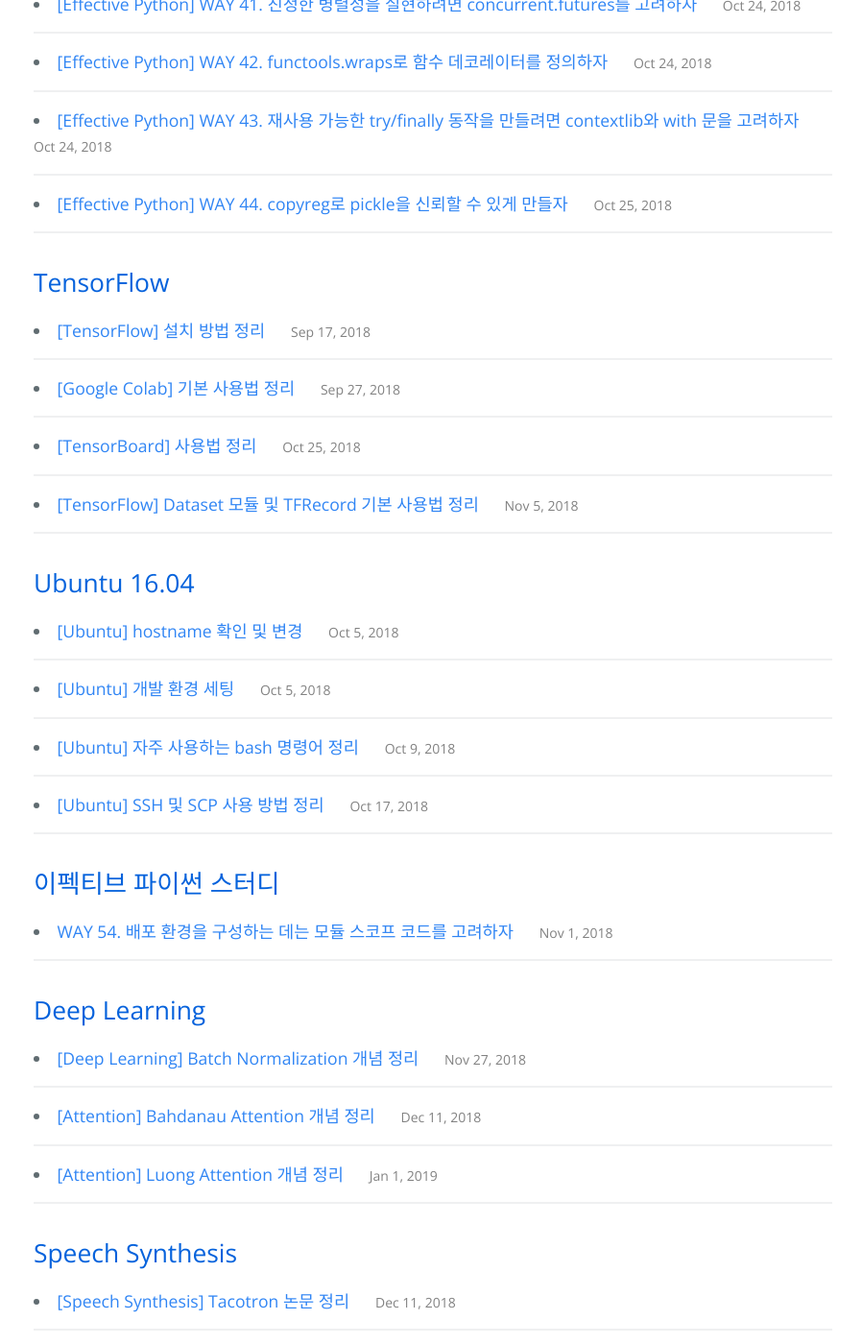
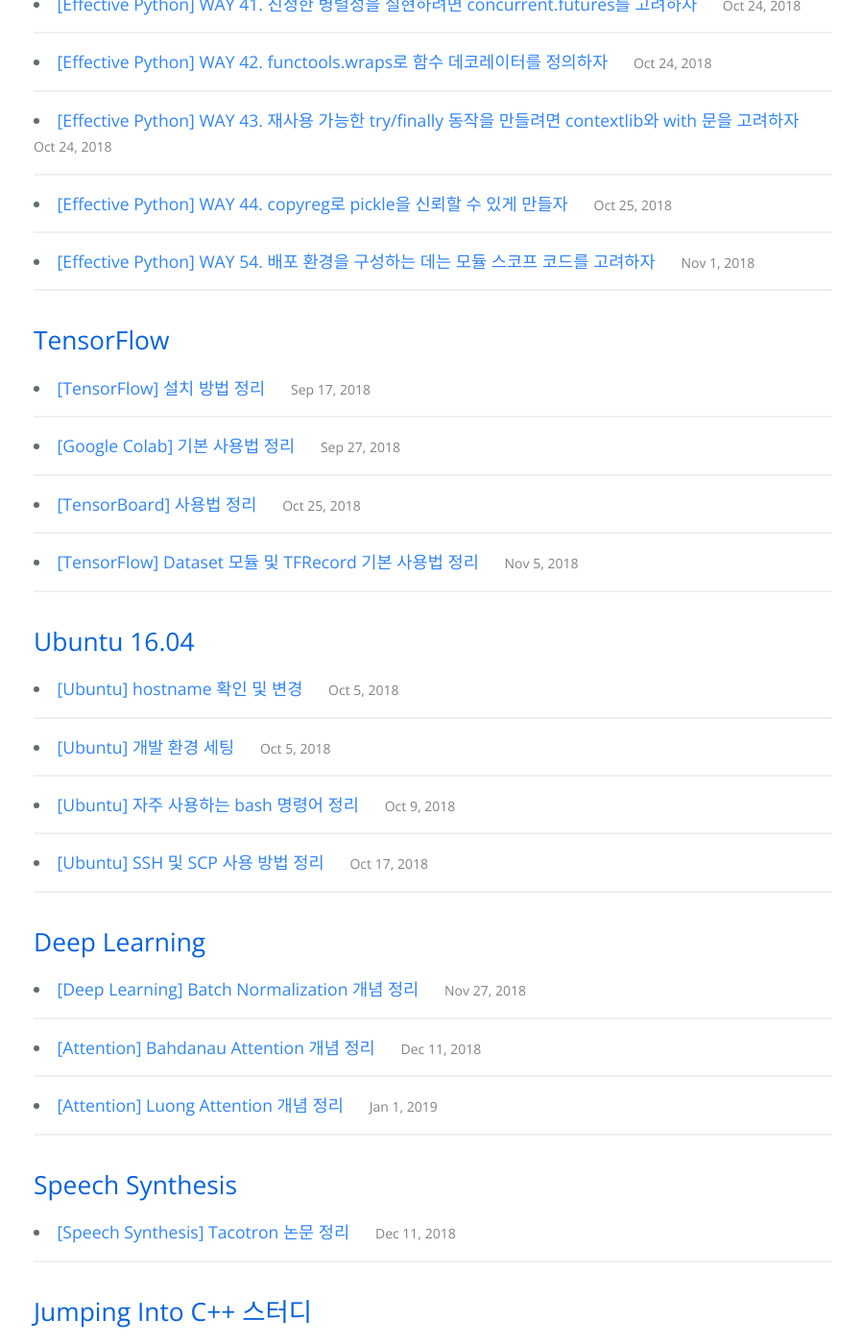
Before and after one commit to hcnoh/hcnoh.github.io, a Jekyll site: the page built from studies.md, in a window 1280 px wide and 1400 px high, scrolled down 3709 px. Shown: the whole window at 96% size, without its empty margins (189-1087 px from the left). Built offline with Jekyll 4.4.1, drawn with Linux system fonts in a browser that asks for light colours.

Commit message:
Update 2018-11-01-effective-python-way54.md

```diff
--- a/_posts/2018-11-01-effective-python-way54.md
+++ b/_posts/2018-11-01-effective-python-way54.md
@@ -1,10 +1,10 @@
 ---
 layout: post
-title: "WAY 54. 배포 환경을 구성하는 데는 모듈 스코프 코드를 고려하자"
+title: "[Effective Python] WAY 54. 배포 환경을 구성하는 데는 모듈 스코프 코드를 고려하자"
 date: 2018-11-01 16:35:36
 tagline: "이펙티브 파이썬 코딩의 기술 책 스터디 정리"
 categories:
-- 이펙티브 파이썬 스터디
+- Effective Python
 tags:
 - python
 image: /thumbnail-mobile.png
```
